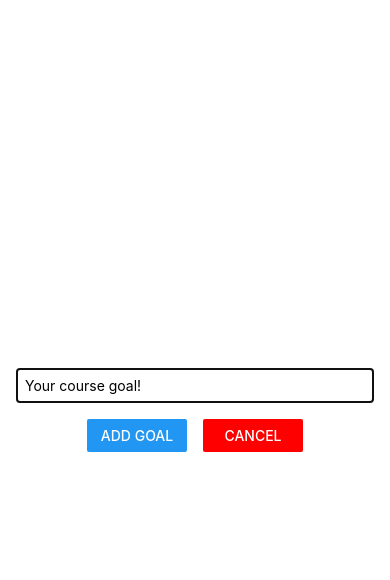
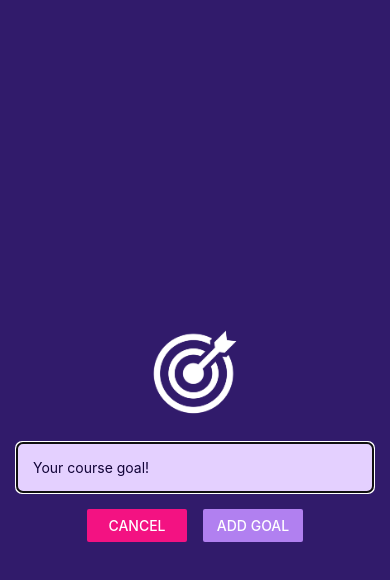
Before and after one commit to GwangCheonLee/react-native-practice, a React Native app: screen / in a window 390 px wide. Both pictures are taken after a click on the button "ADD NEW GOAL". Shown: the top 580 px of the page. Built offline with nearby package versions, Linux system fonts and the light colour scheme.

Commit message:
feat: add image to goal input modal and update styles

```diff
--- a/App.js
+++ b/App.js
@@ -2,6 +2,7 @@
 import {useState} from 'react';
 import GoalItem from './components/GoalItem';
 import GoalInput from './components/GoalInput';
+import {StatusBar} from 'expo-status-bar';
 
 export default function App() {
   const [modalIsVisible, setModalIsVisible] = useState(false);
@@ -31,9 +32,12 @@
   };
 
   return (
+    <>
+      <StatusBar style="light" />
       <View style={styles.appContainer}>
-      <Button title={'Add New Goal'} color="#5E0ACC" onPress={startAddGoalHandler} />
-      {modalIsVisible && <GoalInput onAddGoal={addGoalHandler} onCancel={endAddGoalHandler} visible={modalIsVisible} />}
+        <Button title={'Add New Goal'} color="#a065ec" onPress={startAddGoalHandler} />
+        {modalIsVisible &&
+          <GoalInput onAddGoal={addGoalHandler} onCancel={endAddGoalHandler} visible={modalIsVisible} />}
         <View style={styles.goalsContainer}>
           <FlatList
             alwaysBounceVertical={false}
@@ -52,6 +56,7 @@
           ></FlatList>
         </View>
       </View>
+    </>
   );
 }
 
@@ -60,6 +65,7 @@
     flex: 1,
     paddingTop: 50,
     paddingHorizontal: 16,
+    backgroundColor: '#1e085a',
   },
   goalsContainer: {
     flex: 5,
--- a/components/GoalInput.js
+++ b/components/GoalInput.js
@@ -1,4 +1,4 @@
-import {Button, Modal, StyleSheet, TextInput, View} from 'react-native';
+import {Button, Image, Modal, StyleSheet, TextInput, View} from 'react-native';
 import {useState} from 'react';
 
 const GoalInput = props => {
@@ -17,6 +17,7 @@
   return (
     <Modal visible={props.visible} animationType="slide">
       <View style={styles.inputContainer}>
+        <Image source={require('../assets/images/goal.png')} style={styles.image} />
         <TextInput
           style={styles.textInput}
           placeholder="Your course goal!"
@@ -26,10 +27,10 @@
         />
         <View style={styles.buttonContainer}>
           <View style={styles.button}>
-            <Button title="Add Goal" onPress={addGoalHandler} />
+            <Button title={'Cancel'} color="#f31282" onPress={props.onCancel} />
           </View>
           <View style={styles.button}>
-            <Button title={'Cancel'} color="#ff0000" onPress={props.onCancel} />
+            <Button title="Add Goal" onPress={addGoalHandler} color="#b180f0" />
           </View>
         </View>
       </View>
@@ -42,16 +43,22 @@
     flex: 1,
     justifyContent: 'center',
     alignItems: 'center',
-    marginBottom: 24,
     padding: 16,
-    borderBottomWidth: 1,
-    borderBottomColor: '#cccccc',
+    backgroundColor: '#311b6b',
+  },
+  image: {
+    width: 100,
+    height: 100,
+    margin: 20,
   },
   textInput: {
     borderWidth: 1,
-    borderColor: '#cccccc',
+    borderColor: '#e4d0ff',
+    backgroundColor: '#e4d0ff',
+    color: '#120438',
+    borderRadius: 6,
     width: '100%',
-    padding: 8,
+    padding: 16,
   },
   buttonContainer: {
     marginTop: 16,
```
Also changed, not shown: assets/images/goal.png (added). Lines whose indentation alone changed are shown as unchanged.
